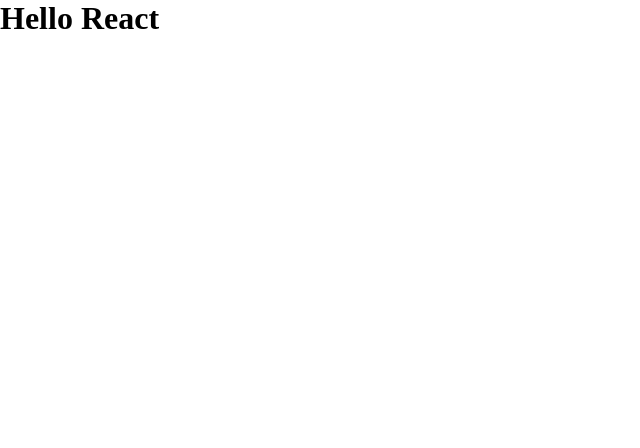
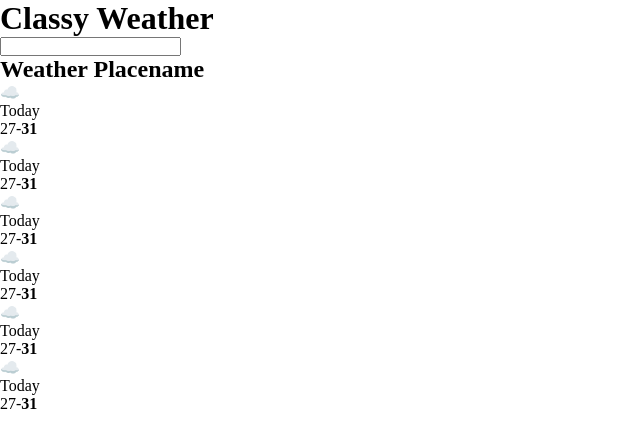
Before and after one commit to Marshal10/Weather-App-using-react, a React (Create React App) app: page / in a window 1280 px wide. Shown: the top 448 px of the page, without its empty margins (0-640 px from the left). Built offline with nearby package versions, Linux system fonts and the light colour scheme.

Commit message:
Structure of app

```diff
--- a/src/App.js
+++ b/src/App.js
@@ -1,7 +1,57 @@
 export default function App() {
   return (
     <div className="app">
-      <h1>Hello React</h1>
+      <h1>Classy Weather</h1>
+      <div>
+        <input type="text"></input>
+      </div>
+      <div className="output">
+        <h2>Weather Placename</h2>
+        <ul className="weather">
+          <li className="day">
+            <span>☁️</span>
+            <p>Today</p>
+            <p>
+              27-<strong>31</strong>
+            </p>
+          </li>
+          <li className="day">
+            <span>☁️</span>
+            <p>Today</p>
+            <p>
+              27-<strong>31</strong>
+            </p>
+          </li>
+          <li className="day">
+            <span>☁️</span>
+            <p>Today</p>
+            <p>
+              27-<strong>31</strong>
+            </p>
+          </li>
+          <li className="day">
+            <span>☁️</span>
+            <p>Today</p>
+            <p>
+              27-<strong>31</strong>
+            </p>
+          </li>
+          <li className="day">
+            <span>☁️</span>
+            <p>Today</p>
+            <p>
+              27-<strong>31</strong>
+            </p>
+          </li>
+          <li className="day">
+            <span>☁️</span>
+            <p>Today</p>
+            <p>
+              27-<strong>31</strong>
+            </p>
+          </li>
+        </ul>
+      </div>
     </div>
   );
 }
```
